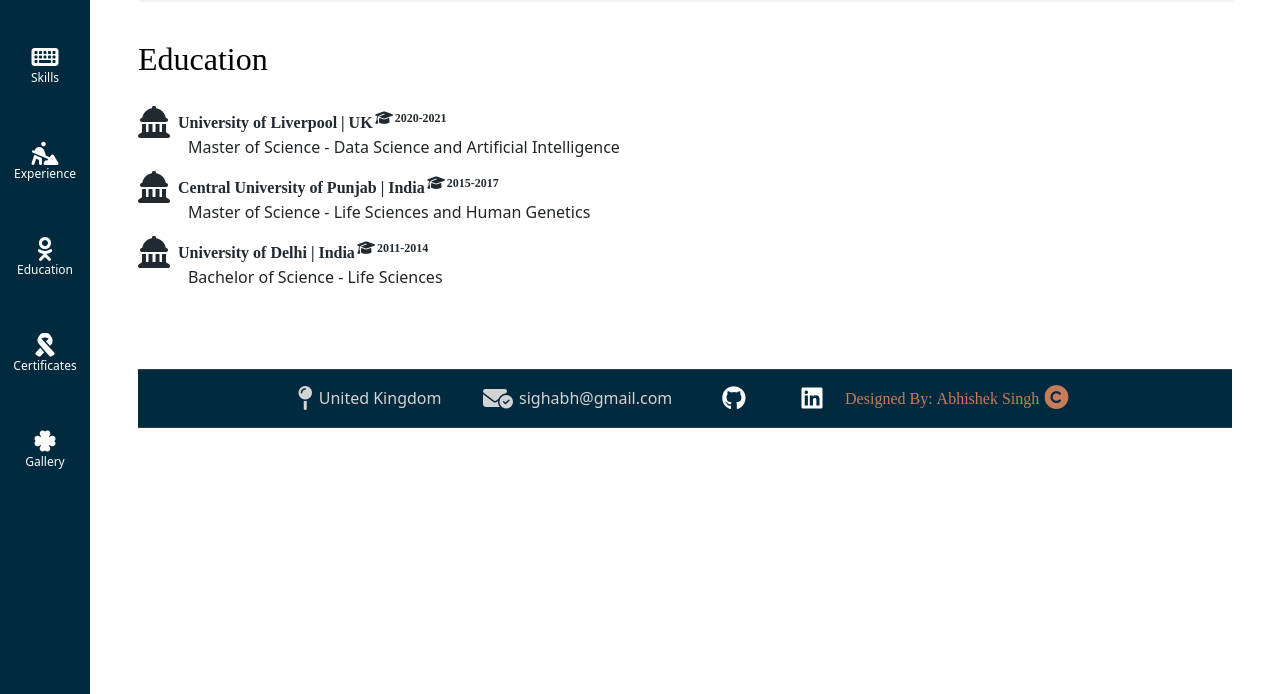
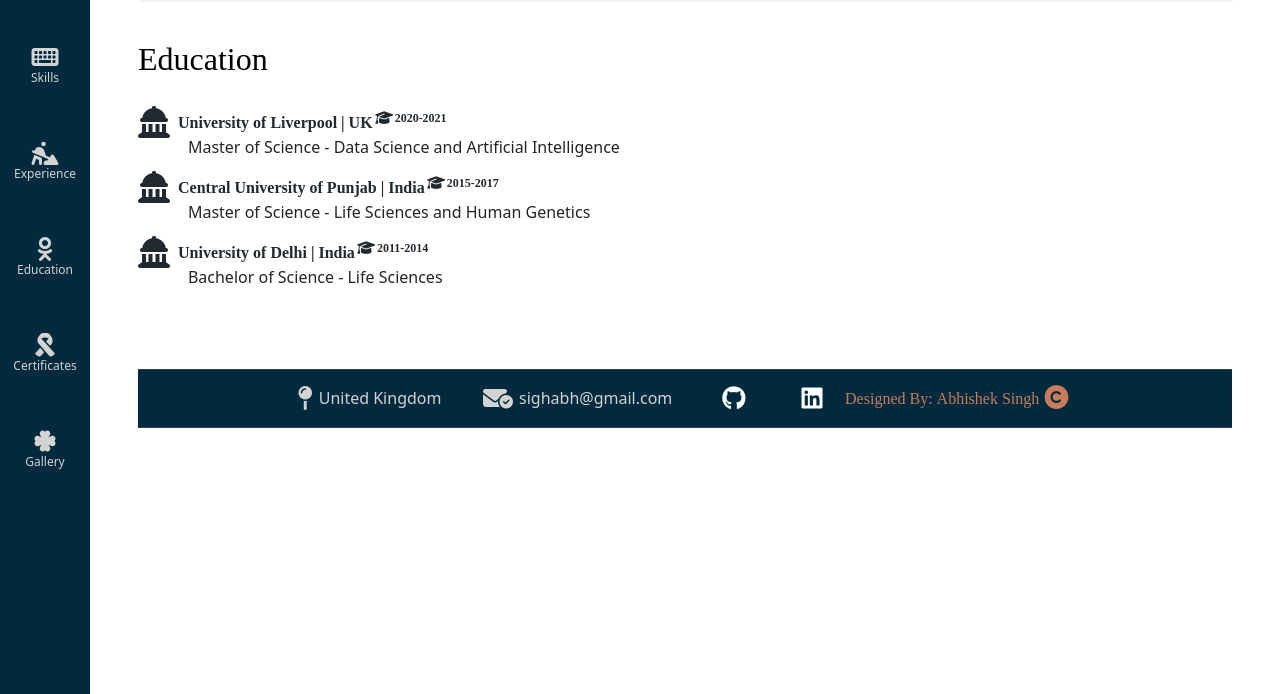
Before and after one commit to AbsTheAnalyst/web-portfolio-compressed, a Flask app: page /education/1 in a window 1280 px wide. Shown: the part 106-800 px from the top of the page. Run offline with Flask 2, Linux system fonts and the light colour scheme; some libraries are stand-ins or nearby versions.

Commit message:
Update layout.html
Updated layout to be more soothing to the eyes replaces  white  color > to light grey for icons in sidebars and footers

```diff
--- a/templates/layout.html
+++ b/templates/layout.html
@@ -53,25 +53,26 @@
                         </svg>
                 <!-- Logo Above -->
 
-                    <ul class="list-unstyled components mb-5">
+                    <ul class="list-unstyled components mb-5" >
+<!--                        style="color:lightgrey ;"-->
                       <br>
                       <li class="active" title="Skills" data-bs-toggle="tooltip" data-bs-placement="right">
-                        <a href="/skills/{{count}}" style="text-decoration: none;"aria-label="Skills" ><span class="fa-solid fa-keyboard" aria-hidden="true"></span>Skills</a>
+                        <a href="/skills/{{count}}" style="text-decoration: none; color:lightgrey;"aria-label="Skills" ><span class="fa-solid fa-keyboard" aria-hidden="true"></span>Skills</a>
                       </li>
                             <!-- style="color:#ED8758;" -->
                       <li>
-                          <a href="/experience/{{count}}" style="text-decoration: none;"><span class="fa-solid fa-person-digging"></span>Experience</a>
+                          <a href="/experience/{{count}}" style="text-decoration: none;color:lightgrey;" aria-label="Experience"><span class="fa-solid fa-person-digging"></span>Experience</a>
                       </li>
                       <!-- <i class="fa-solid fa-person-digging"></i> -->
                       <li>
-                        <a href="/education/{{count}}" style="text-decoration: none;"><span class="fa-brands fa-odnoklassniki"></span>Education</a>
+                        <a href="/education/{{count}}" style="text-decoration: none;color:lightgrey;" aria-label="Education" ><span class="fa-brands fa-odnoklassniki"></span>Education</a>
                       </li>
                       <li>
-                        <a href="/certificates/{{count}}" style="text-decoration: none;"><span class="fa-solid fa-ribbon" ></span>Certificates</a>
+                        <a href="/certificates/{{count}}" style="text-decoration: none;color:lightgrey;" aria-label="Certificates"><span class="fa-solid fa-ribbon" ></span>Certificates</a>
                       </li>
 
                       <li>
-                        <a href="/gallery/{{count}}" style="text-decoration: none;"><span class="fa-solid fa-clover"></span>Gallery</a>
+                        <a href="/gallery/{{count}}" style="text-decoration: none;color:lightgrey;" aria-label="Gallery"><span class="fa-solid fa-clover"></span>Gallery</a>
                       </li>
                       <!-- <i class="fa-solid fa-arrows-spin"></i> -->
                       <!-- <i class="fa-solid fa-clover"></i> -->
```
